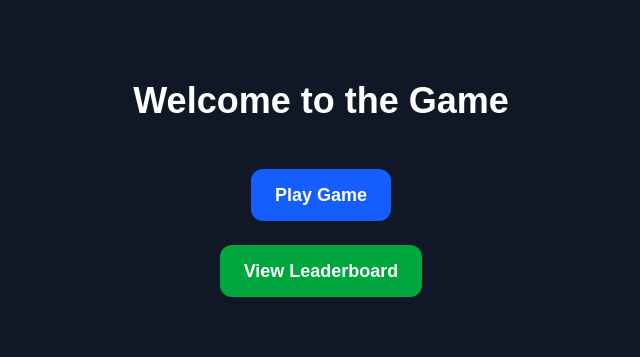
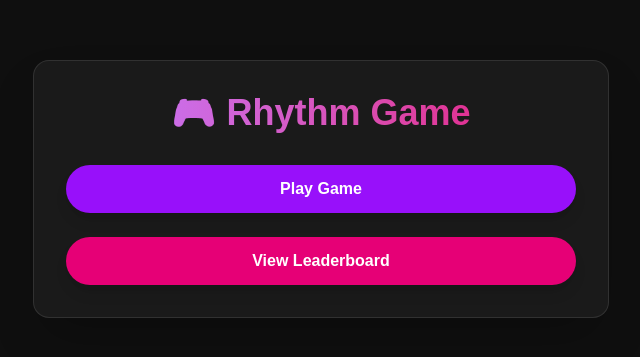
Before and after one commit to Theerach2005/project-embedded, a Next.js app: page /homepage in a window 1280 px wide. Shown: the part 211-568 px from the top of the page, without its empty margins (319-959 px from the left). Built offline with nearby package versions, Linux system fonts and the light colour scheme.

Commit message:
change main page

```diff
--- a/app/homepage/page.tsx
+++ b/app/homepage/page.tsx
@@ -2,22 +2,31 @@ import Link from "next/link";
 
 export default function HomePage() {
   return (
-    <main className="min-h-screen flex flex-col items-center justify-center gap-6 p-8 bg-gray-900 text-white">
-      <h1 className="text-4xl font-bold mb-6">Welcome to the Game</h1>
+    <main className="min-h-screen bg-[#0f0f0f] text-white flex items-center justify-center p-8 font-inter">
+      <div className="w-full max-w-xl bg-[#1a1a1a] rounded-2xl p-8 shadow-2xl border border-white/10 text-center">
+
+        <h1 className="text-4xl font-extrabold mb-8 bg-clip-text text-transparent bg-gradient-to-r from-purple-400 to-pink-600">
+          🎮 Rhythm Game
+        </h1>
+
+        <div className="flex flex-col gap-6 mt-4">
 
           <Link
             href="/game"
-        className="px-6 py-3 bg-blue-600 hover:bg-blue-700 rounded-xl text-lg font-semibold transition-all"
+            className="inline-flex justify-center items-center px-6 py-3 bg-purple-600 hover:bg-purple-700 rounded-full text-white font-bold shadow-lg transition duration-300 transform hover:scale-[1.03]"
           >
             Play Game
           </Link>
 
           <Link
             href="/leaderboard"
-        className="px-6 py-3 bg-green-600 hover:bg-green-700 rounded-xl text-lg font-semibold transition-all"
+            className="inline-flex justify-center items-center px-6 py-3 bg-pink-600 hover:bg-pink-700 rounded-full text-white font-bold shadow-lg transition duration-300 transform hover:scale-[1.03]"
           >
             View Leaderboard
           </Link>
+
+        </div>
+      </div>
     </main>
   );
 }
--- a/app/leaderboard/page.tsx
+++ b/app/leaderboard/page.tsx
@@ -96,7 +96,7 @@ export default function LeaderboardPage() {
             <svg xmlns="http://www.w3.org/2000/svg" className="h-5 w-5" viewBox="0 0 20 20" fill="currentColor">
               <path fillRule="evenodd" d="M9.707 14.707a1 1 0 01-1.414 0l-4-4a1 1 0 010-1.414l4-4a1 1 0 011.414 1.414L7.414 9H15a1 1 0 110 2H7.414l2.293 2.293a1 1 0 010 1.414z" clipRule="evenodd" />
             </svg>
-            <span>Back to Game</span>
+            <span>Back to MainPage</span>
           </a>
         </div>
 
```
Lines whose indentation alone changed are shown as unchanged.
